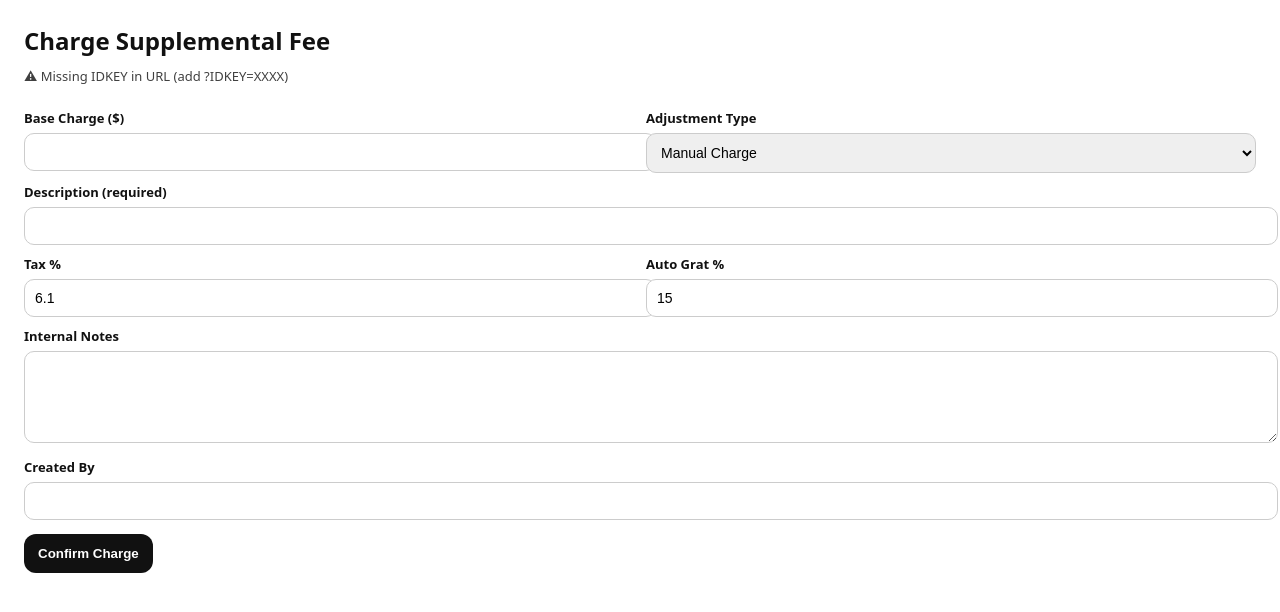
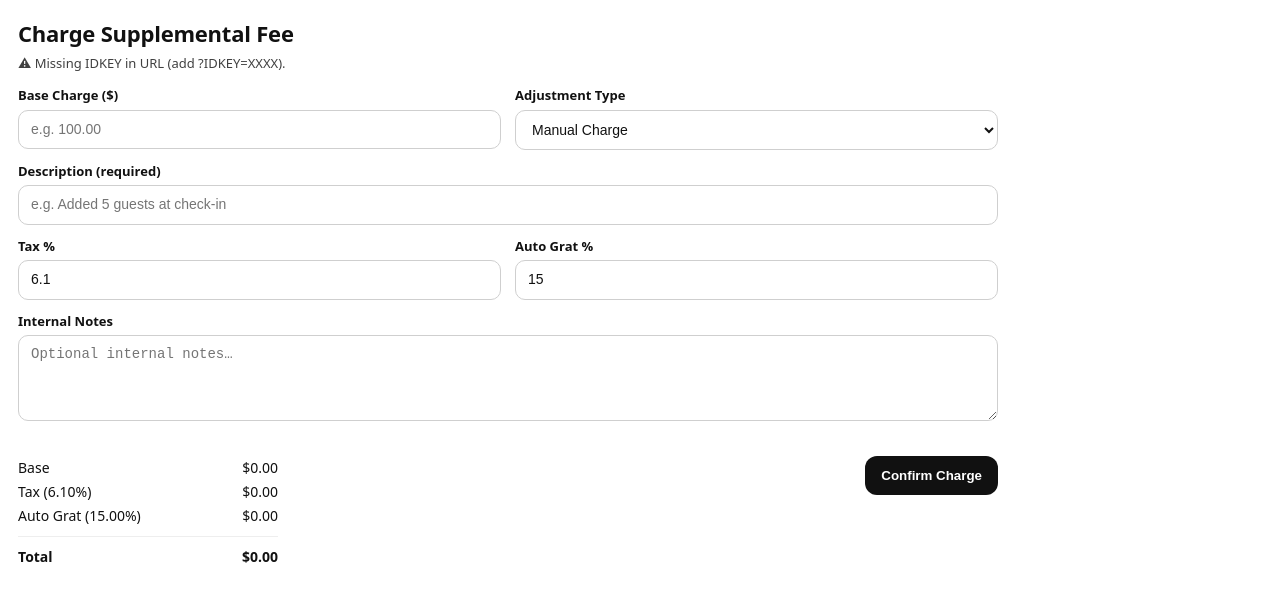
Before and after one commit to davidpoytinger/reservation-middleware, a website: page public/charge-tool.html in a window 1280 px wide. Drawn offline with Linux system fonts and the light colour scheme.

Commit message:
Update charge-tool.html

```diff
--- a/public/charge-tool.html
+++ b/public/charge-tool.html
@@ -3,32 +3,142 @@
 <head>
   <meta charset="utf-8" />
   <meta name="viewport" content="width=device-width, initial-scale=1" />
-  <title>Charge Tool</title>
+  <title>Charge Supplemental Fee</title>
+
   <style>
-    body { font-family: system-ui, -apple-system, Segoe UI, Roboto, Arial, sans-serif; padding: 16px; background:#fff; color:#111; }
-    h2 { margin: 0 0 10px; }
-    .muted { opacity:.8; margin-bottom: 14px; font-size: 13px; }
-    label { display:block; font-weight:800; margin: 10px 0 6px; font-size: 13px; }
-    input, select, textarea { width: 100%; padding: 10px; border:1px solid #ccc; border-radius: 10px; font-size: 14px; }
-    textarea { min-height: 70px; }
-    .row { display:grid; grid-template-columns: 1fr 1fr; gap: 12px; }
-    .btn { margin-top: 14px; padding:12px 14px; border-radius: 12px; border:0; background:#111; color:#fff; font-weight:900; cursor:pointer; }
-    .status { margin-top: 12px; white-space: pre-wrap; font-size: 13px; }
-    @media (max-width: 700px){ .row{ grid-template-columns: 1fr; } }
+    :root { --gap: 14px; }
+
+    html, body {
+      margin: 0;
+      padding: 0;
+      background: #fff;
+      color: #111;
+      font-family: system-ui, -apple-system, Segoe UI, Roboto, Arial, sans-serif;
+    }
+
+    .wrap {
+      padding: 18px 18px 22px;
+      max-width: 980px;
+    }
+
+    h2 {
+      margin: 0 0 6px 0;
+      font-size: 22px;
+      font-weight: 900;
+      letter-spacing: -0.01em;
+    }
+
+    .sub {
+      font-size: 13px;
+      opacity: .8;
+      margin: 0 0 16px 0;
+    }
+
+    .grid {
+      display: grid;
+      grid-template-columns: 1fr 1fr;
+      gap: var(--gap);
+      align-items: start;
+    }
+
+    .full { grid-column: 1 / -1; }
+
+    label {
+      display: block;
+      font-size: 13px;
+      font-weight: 800;
+      margin: 0 0 6px 0;
+      line-height: 1.2;
+    }
+
+    input, select, textarea {
+      width: 100%;
+      box-sizing: border-box;
+      font-size: 14px;
+      padding: 10px 12px;
+      border: 1px solid #cfcfcf;
+      border-radius: 10px;
+      background: #fff;
+      color: #111;
+      line-height: 1.25;
+    }
+
+    textarea {
+      min-height: 86px;
+      resize: vertical;
+    }
+
+    .footer {
+      margin-top: 16px;
+      display: flex;
+      gap: 14px;
+      align-items: flex-start;
+      justify-content: space-between;
+      flex-wrap: wrap;
+    }
+
+    .totals {
+      font-size: 14px;
+      line-height: 1.7;
+      min-width: 260px;
+    }
+
+    .totals .line {
+      display: flex;
+      justify-content: space-between;
+      gap: 18px;
+    }
+
+    .totals .line strong { font-weight: 900; }
+
+    .btn {
+      padding: 12px 16px;
+      border-radius: 12px;
+      border: 0;
+      background: #111;
+      color: #fff;
+      font-weight: 900;
+      cursor: pointer;
+      white-space: nowrap;
+    }
+
+    .btn[disabled] { opacity: .6; cursor: not-allowed; }
+
+    .status {
+      margin-top: 12px;
+      padding: 12px;
+      border-radius: 12px;
+      font-size: 13px;
+      white-space: pre-wrap;
+      display: none;
+      border: 1px solid #ddd;
+      background: #f7f7f7;
+    }
+
+    .ok   { background: #eaffef; border-color: #b8f0c7; }
+    .bad  { background: #fff1f1; border-color: #f2bcbc; }
+    .warn { background: #fffbe8; border-color: #f1e2a6; }
+
+    @media (max-width: 760px) {
+      .grid { grid-template-columns: 1fr; }
+      .full { grid-column: auto; }
+    }
   </style>
 </head>
+
 <body>
+  <div class="wrap">
+    <h2>Charge Supplemental Fee</h2>
+    <p class="sub" id="idkeyMsg"></p>
 
-<h2>Charge Supplemental Fee</h2>
-<div class="muted" id="idkeyMsg"></div>
+    <div class="grid">
+      <div>
+        <label for="base">Base Charge ($)</label>
+        <input id="base" type="number" step="0.01" min="0" placeholder="e.g. 100.00" />
+      </div>
 
-<div class="row">
       <div>
-    <label>Base Charge ($)</label>
-    <input id="base" type="number" step="0.01" />
-  </div>
-  <div>
-    <label>Adjustment Type</label>
+        <label for="type">Adjustment Type</label>
         <select id="type">
           <option>Manual Charge</option>
           <option>Late Cancel</option>
@@ -38,63 +148,116 @@
           <option>Damage Fee</option>
         </select>
       </div>
+
+      <div class="full">
+        <label for="desc">Description (required)</label>
+        <input id="desc" placeholder="e.g. Added 5 guests at check-in" />
       </div>
 
-<label>Description (required)</label>
-<input id="desc" />
+      <div>
+        <label for="tax">Tax %</label>
+        <input id="tax" type="number" step="0.01" min="0" value="6.1" />
+      </div>
 
-<div class="row">
       <div>
-    <label>Tax %</label>
-    <input id="tax" type="number" step="0.01" value="6.1" />
+        <label for="grat">Auto Grat %</label>
+        <input id="grat" type="number" step="0.01" min="0" value="15" />
       </div>
-  <div>
-    <label>Auto Grat %</label>
-    <input id="grat" type="number" step="0.01" value="15" />
+
+      <div class="full">
+        <label for="reason">Internal Notes</label>
+        <textarea id="reason" placeholder="Optional internal notes…"></textarea>
+      </div>
+
+      <div class="full">
+        <div class="status" id="status"></div>
       </div>
     </div>
 
-<label>Internal Notes</label>
-<textarea id="reason"></textarea>
+    <div class="footer">
+      <div class="totals" id="totals"></div>
 
-<label>Created By</label>
-<input id="by" />
-
-<button class="btn" id="chargeBtn">Confirm Charge</button>
-
-<div class="status" id="status"></div>
+      <button class="btn" id="chargeBtn" type="button">
+        Confirm Charge
+      </button>
+    </div>
+  </div>
 
   <script>
     const params = new URLSearchParams(location.search);
-  const IDKEY = params.get("IDKEY") || params.get("idkey");
+    const IDKEY = (params.get("IDKEY") || params.get("idkey") || "").trim();
+
+    const idkeyMsg = document.getElementById("idkeyMsg");
     const statusEl = document.getElementById("status");
+    const chargeBtn = document.getElementById("chargeBtn");
 
-  document.getElementById("idkeyMsg").textContent =
-    IDKEY ? ("IDKEY: " + IDKEY) : "⚠ Missing IDKEY in URL (add ?IDKEY=XXXX)";
+    function show(kind, msg) {
+      statusEl.className = "status " + kind;
+      statusEl.style.display = "block";
+      statusEl.textContent = msg;
+    }
 
-  function show(msg){ statusEl.textContent = msg; }
+    function num(v) {
+      const n = Number(v);
+      return Number.isFinite(n) ? n : 0;
+    }
+    function round2(n) { return Math.round(n * 100) / 100; }
 
-  document.getElementById("chargeBtn").addEventListener("click", async () => {
-    if(!IDKEY) return show("Missing IDKEY in URL.");
+    function compute() {
+      const base = num(document.getElementById("base").value);
+      const taxPct = num(document.getElementById("tax").value || 6.1);
+      const gratPct = num(document.getElementById("grat").value || 15);
+
+      const tax = round2(base * (taxPct / 100));
+      const grat = round2(base * (gratPct / 100));
+      const total = round2(base + tax + grat);
+
+      document.getElementById("totals").innerHTML = `
+        <div class="line"><span>Base</span><span>$${base.toFixed(2)}</span></div>
+        <div class="line"><span>Tax (${taxPct.toFixed(2)}%)</span><span>$${tax.toFixed(2)}</span></div>
+        <div class="line"><span>Auto Grat (${gratPct.toFixed(2)}%)</span><span>$${grat.toFixed(2)}</span></div>
+        <div style="border-top:1px solid #eee; margin-top:8px; padding-top:8px;"></div>
+        <div class="line"><strong>Total</strong><strong>$${total.toFixed(2)}</strong></div>
+      `;
+
+      return { base, taxPct, gratPct };
+    }
+
+    ["base","tax","grat"].forEach(id => {
+      document.getElementById(id).addEventListener("input", compute);
+    });
+
+    if (IDKEY) {
+      idkeyMsg.textContent = "IDKEY: " + IDKEY;
+    } else {
+      idkeyMsg.textContent = "⚠ Missing IDKEY in URL (add ?IDKEY=XXXX).";
+    }
+
+    compute();
+
+    chargeBtn.addEventListener("click", async () => {
+      if (!IDKEY) return show("bad", "Missing IDKEY in URL.");
+
+      const description = (document.getElementById("desc").value || "").trim();
+      if (!description) return show("bad", "Description is required.");
+
+      const c = compute();
+      if (!c.base || c.base <= 0) return show("bad", "Base must be greater than 0.");
 
       const payload = {
         IDKEY,
-      baseAmount: Number(document.getElementById("base").value || 0),
-      taxPct: Number(document.getElementById("tax").value || 6.1),
-      gratPct: Number(document.getElementById("grat").value || 15),
+        baseAmount: c.base,
+        taxPct: c.taxPct,
+        gratPct: c.gratPct,
         adjustmentType: document.getElementById("type").value,
-      description: (document.getElementById("desc").value || "").trim(),
-      reason: document.getElementById("reason").value,
-      createdBy: document.getElementById("by").value
+        description,
+        reason: document.getElementById("reason").value
       };
 
-    if(!payload.description) return show("Description is required.");
-    if(!payload.baseAmount || payload.baseAmount <= 0) return show("Base must be > 0.");
-
-    show("Charging…");
+      chargeBtn.disabled = true;
+      show("warn", "Charging…");
 
       try {
-      // ✅ SAME-ORIGIN call (no CORS)
         const resp = await fetch("/api/charge-adjustment", {
           method: "POST",
           headers: { "Content-Type": "application/json" },
@@ -102,12 +265,19 @@
         });
 
         const json = await resp.json().catch(() => ({}));
-      show(JSON.stringify(json, null, 2));
+
+        if (!resp.ok || !json.ok) {
+          show("bad", JSON.stringify(json, null, 2) || "Charge failed.");
+          return;
+        }
+
+        show("ok", "SUCCESS\n\n" + JSON.stringify(json, null, 2));
       } catch (e) {
-      show("Failed: " + (e?.message || e));
+        show("bad", "Failed: " + (e?.message || String(e)));
+      } finally {
+        chargeBtn.disabled = false;
       }
     });
   </script>
-
 </body>
 </html>
```
Lines whose indentation alone changed are shown as unchanged.
